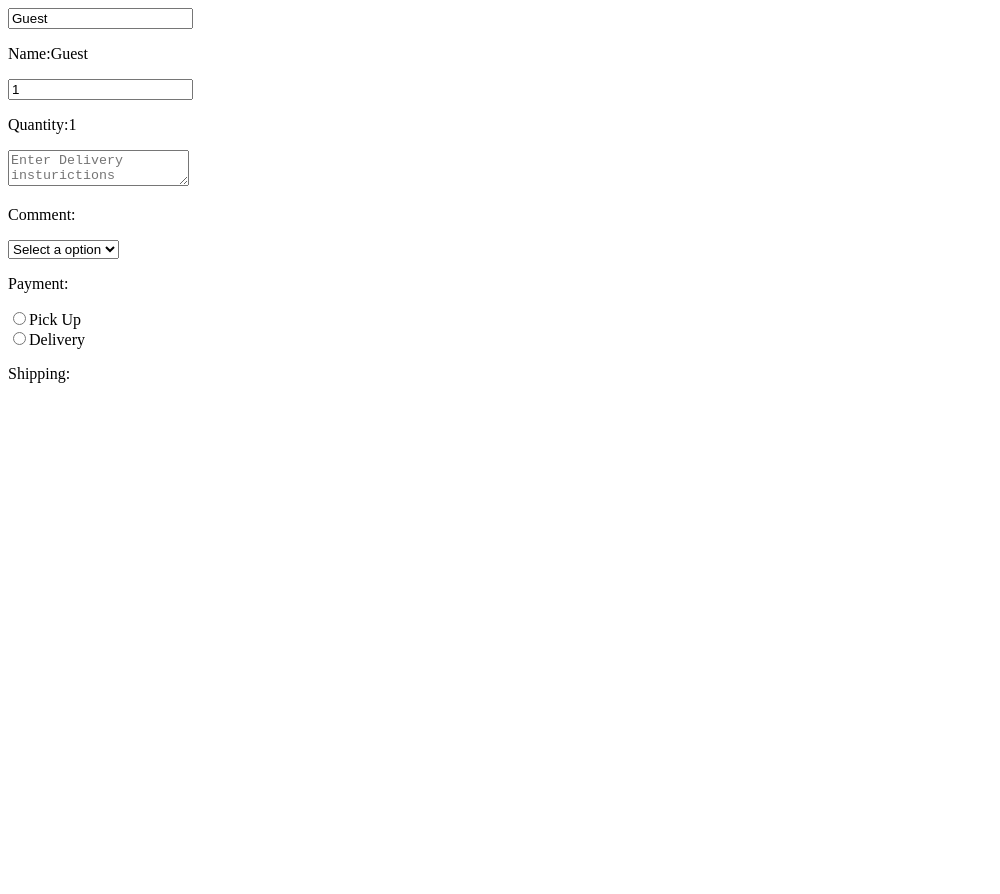
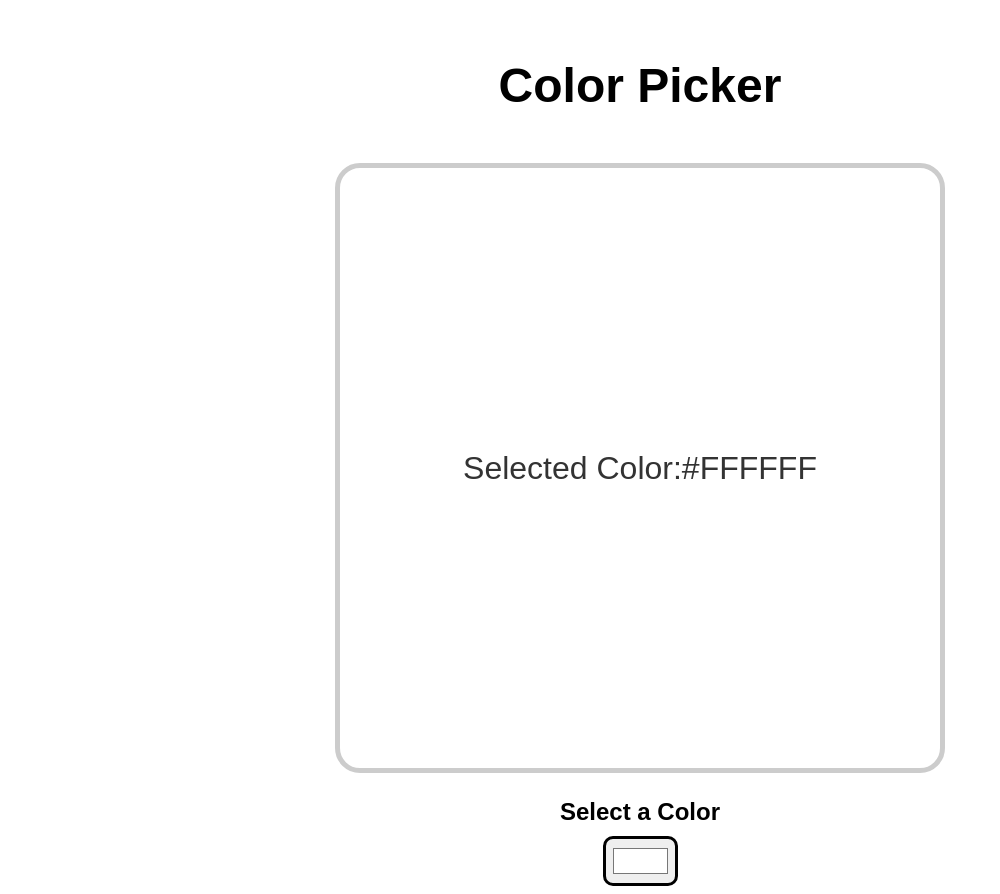
Before and after one commit to laderhad/react-tutorial, a React (Vite) app in the folder my-react-app/: page / in a window 1280 px wide. Shown: the whole page, without its empty margins (0-1000 px from the left). Before the commit the page ends 800 px from the top, so only its background shows below. Built offline with nearby package versions, Linux system fonts and the light colour scheme.

Commit message:
color picker app

```diff
--- a/my-react-app/src/App.jsx
+++ b/my-react-app/src/App.jsx
@@ -1,10 +1,10 @@
-import Counter from "./Counter";
-import MyComponent from "./MyComponent";
+import ColorPicker from "./ColorPicker";
+
 
 function App() {
 
   return (
-    <MyComponent/>
+    <ColorPicker/>
   );
 
 }
--- /dev/null
+++ b/my-react-app/src/ColorPicker.jsx
@@ -0,0 +1,24 @@
+import React,{useState} from "react"
+
+function ColorPicker(){
+    const[color,setColor]=useState("#FFFFFF");
+
+
+    function handleColorChange(event){
+        setColor(event.target.value);
+    }
+
+    return(
+        <div className="color-picker-container">
+                <h1>Color Picker</h1>
+                <div className="color-display" style={{backgroundColor:color}}>
+                    <p>Selected Color:{color}</p></div>
+                    <label>Select a Color</label>
+                    <input type="color" value={color} onChange={handleColorChange} />
+
+        </div>
+
+    );
+
+}
+export default ColorPicker
--- a/my-react-app/src/Counter.jsx
+++ /dev/null
@@ -1,28 +0,0 @@
-import React,{useState} from "react";
-function Counter(){
-    const [count,setCount]=useState(0);
-
-    const increment = () => {
-        setCount(count+1);
-    }
-
-    const decrement = () => {
-        setCount(count - 1);
-    }
-
-    const reset= () => {
-        setCount(0);
-    }
-
-    return(
-        <div className="counter-container">
-            <p className="count-display">{count}</p>
-            <button className="counter-button" onClick={decrement}>Decrement</button>
-            <button className="counter-button" onClick={reset}>Reset</button>
-            <button className="counter-button" onClick={increment}>Increment</button>
-
-        </div>
-    );
-
-}
-export default Counter
--- a/my-react-app/src/MyComponent.jsx
+++ /dev/null
@@ -1,70 +0,0 @@
-import React,{useState} from "react";
-
-function MyComponent(){
-    const[name,setName] = useState("Guest");
-    const[quantity,setQuantity]=useState(1);
-    const[comment,setComment]=useState("");
-    const[payment,setPayment]=useState("");
-    const[shipping,setShipping]=useState("");
-
-    function handleChangeName(event){
-        setName(event.target.value);
-    }
-
-    function handleChangeQuantity(event){
-        setQuantity(event.target.value);
-    }
-
-    function handleChangeComment(event){
-        setComment(event.target.value);
-    }
-    function handleChangePayment(event){
-        setPayment(event.target.value);
-    }
-    function handleChangeShipping(event){
-        setShipping(event.target.value);
-    }
-    return(
-        <div>
-            <input value={name} onChange={handleChangeName} />
-            <p>Name:{name}</p>
-
-            <input value={quantity} onChange={handleChangeQuantity}  type="number"/>
-            <p>Quantity:{quantity}</p>
-
-            <textarea value={comment} onChange={handleChangeComment} placeholder="Enter Delivery insturictions" />
-            <p>Comment:{comment}</p>
-
-
-
-            <select value={payment} onChange={handleChangePayment}>
-                <option value="">Select a option</option>
-                <option value="Visa">Visa</option>
-                <option value="MasterCard">MasterCard</option>
-                <option value="GiftCard">GiftCard</option>
-            </select>
-            <p>Payment:{payment}</p>
-
-            <label>
-                <input type="radio" value="Pick Up"
-                checked={shipping==="Pick Up"}
-                onChange={handleChangeShipping}
-                />
-                Pick Up
-
-            </label><br />
-            <label>
-                <input type="radio" value="Delivery"
-                checked={shipping==="Delivery"}
-                onChange={handleChangeShipping}
-                />
-                Delivery
-
-            </label>
-            <p>Shipping:{shipping}</p>
-
-
-        </div>
-    );
-}
-export default MyComponent
--- a/my-react-app/src/index.css
+++ b/my-react-app/src/index.css
@@ -1,17 +1,41 @@
-.counter-container{
+body{
+    font-family: Arial, sans-serif;
+}
+.color-picker-container{
+    display: flex;
+    flex-direction: column;
+    align-items: center;
+}
+h1{
+    margin: 50px;
+    font-size: 3rem;
+}
+.color-display{
+    width: 600px;
+    height: 600px;
+    display: flex;
+    justify-content: center;
+    align-items: center;
+    border: 5px solid hsl(0, 0%, 80%);
+    border-radius: 25px;
+    margin-bottom: 25px;
+    transition:0.25s ease ;
+}
+.color-display p{
+    color: hsl(0, 0%, 20%);
+    font-size: 2rem;
     text-align: center;
-    font-family: Arial, Helvetica, sans-serif;
+}
+label{
+    font-size: 1.5rem;
+    font-weight: bold;
+    margin-bottom: 10px;
+}
+input[type="color"]{
+    width: 75px;
+    height: 50px;
+    padding: 5px;
+    border-radius: 10px;
+    border: 3px solid;
 
 }
-.count-display{
-    font-size: 10em;
-    margin-top: 0;
-    margin-bottom: 50px;
-}
-.counter-button{
-    width: 150px;
-    height: 50px;
-    font-size: 1.5em;
-    font-weight: bold;
-    background-color: hsl(204, 99%, 71%);
-}
```
